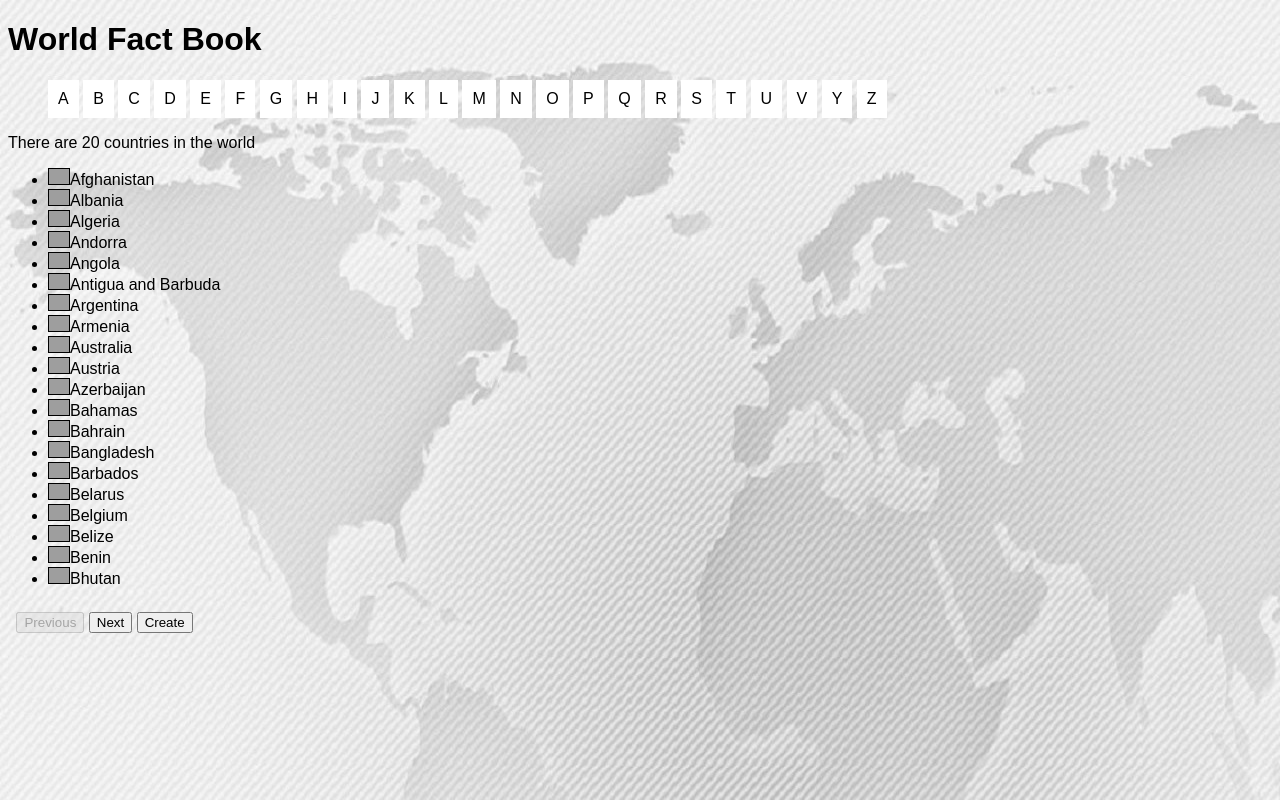
After one commit to 40401644/CWPartA, a Flask app: page / in a window 1280 px wide. The commit adds this page. Run offline with Flask 2, Linux system fonts and the light colour scheme; grey boxes are pictures that could not be loaded.

Commit message:
inheritance

```diff
--- a/static/style.css
+++ b/static/style.css
@@ -1,7 +1,7 @@
 body{
 	font-family:arial;
 	/*color: white;*/
-	background-image: url("earth9.jpg");
+	background-image: url("earth13.jpg");
 	background-repeat: no-repeat;
 }
 img.tiny{
@@ -52,5 +52,5 @@
 	list-style-type: none;
 }
 ul#sort a:hover{
-	background-color: blue;
+	background-color: grey;
 }
--- /dev/null
+++ b/templates/base.html
@@ -0,0 +1,21 @@
+<!DOCTYPE html>
+<html>
+<head>
+	<link rel="stylesheet" href="/static/style.css">
+</head>
+<body>
+	 <h1><a href="/" style="color: black">World Fact Book</a> </h1>
+	 <div>
+	 	<form>
+	 		<ul id="sort">
+	 			{% for s in lota %}
+            	<a href="/alphabetic/{{s}}" style="color: black"><li>{{s}}</li></a>
+            	{% endfor %}
+	 		</ul>
+	 	</form>
+	 </div>
+	 <div>
+	 	{% block content %} {% endblock %}
+	 </div>
+</body>
+</html>
--- a/templates/continent.html
+++ b/templates/continent.html
@@ -3,7 +3,7 @@
 <div>There are {{length_of_cl}} countries in {{a}}</div>
     <ul>
         {% for c in cl %}
-           <li><a href='/countryByName/{{c.name}}'><img src='{{c.flag}}' class="tiny">{{c.name}}</a></li>
+           <li><a href='/countryByName/{{c.name}}' style="color: black"><img src='{{c.flag}}' class="tiny">{{c.name}}</a></li>
         {% endfor %}
     </ul>
 {% endblock %}
--- a/templates/index.html
+++ b/templates/index.html
@@ -4,7 +4,7 @@
     <ul>
         {% for c in w %}
         <li>
-            <a href='/countryByName/{{c.name}}'><img src='{{c.flag}}' class="tiny">{{c.name}}
+            <a href='/countryByName/{{c.name}}' style="color: black"><img src='{{c.flag}}' class="tiny">{{c.name}}
             </a>
         </li>
         {% endfor %}
```
Also changed, not shown: static/earth.jpg (added), static/earth1.jpg (added), static/earth10.jpg (added), static/earth11.jpg (added), static/earth12.jpg (added), static/earth13.jpg (added), static/earth2.jpg (added), static/earth3.jpeg (added), static/earth4.jpg (added), static/earth5.jpg (added), static/earth6.jpg (added), static/earth7.jpg (added), static/earth8.jpg (added), static/earth9.jpg (added).
